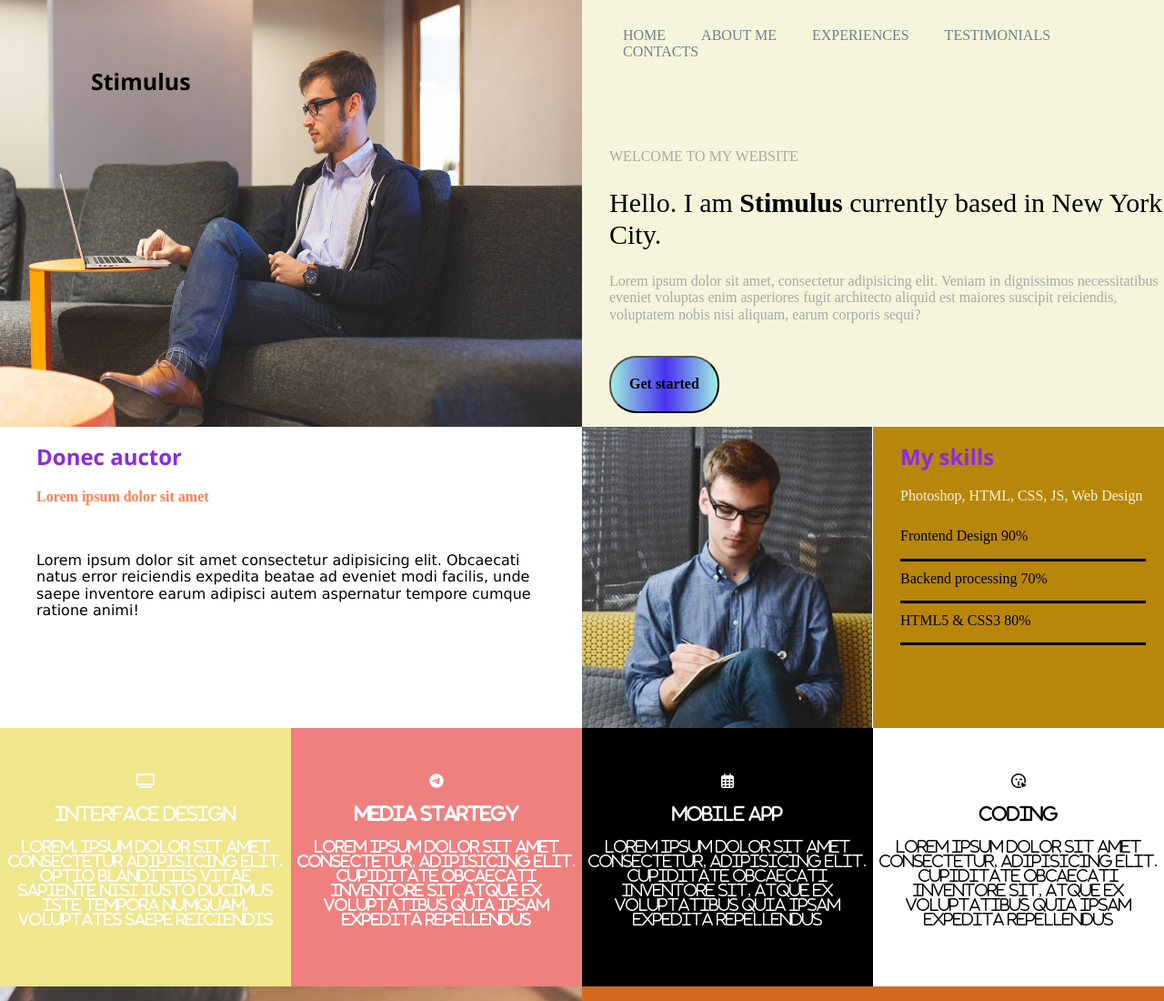
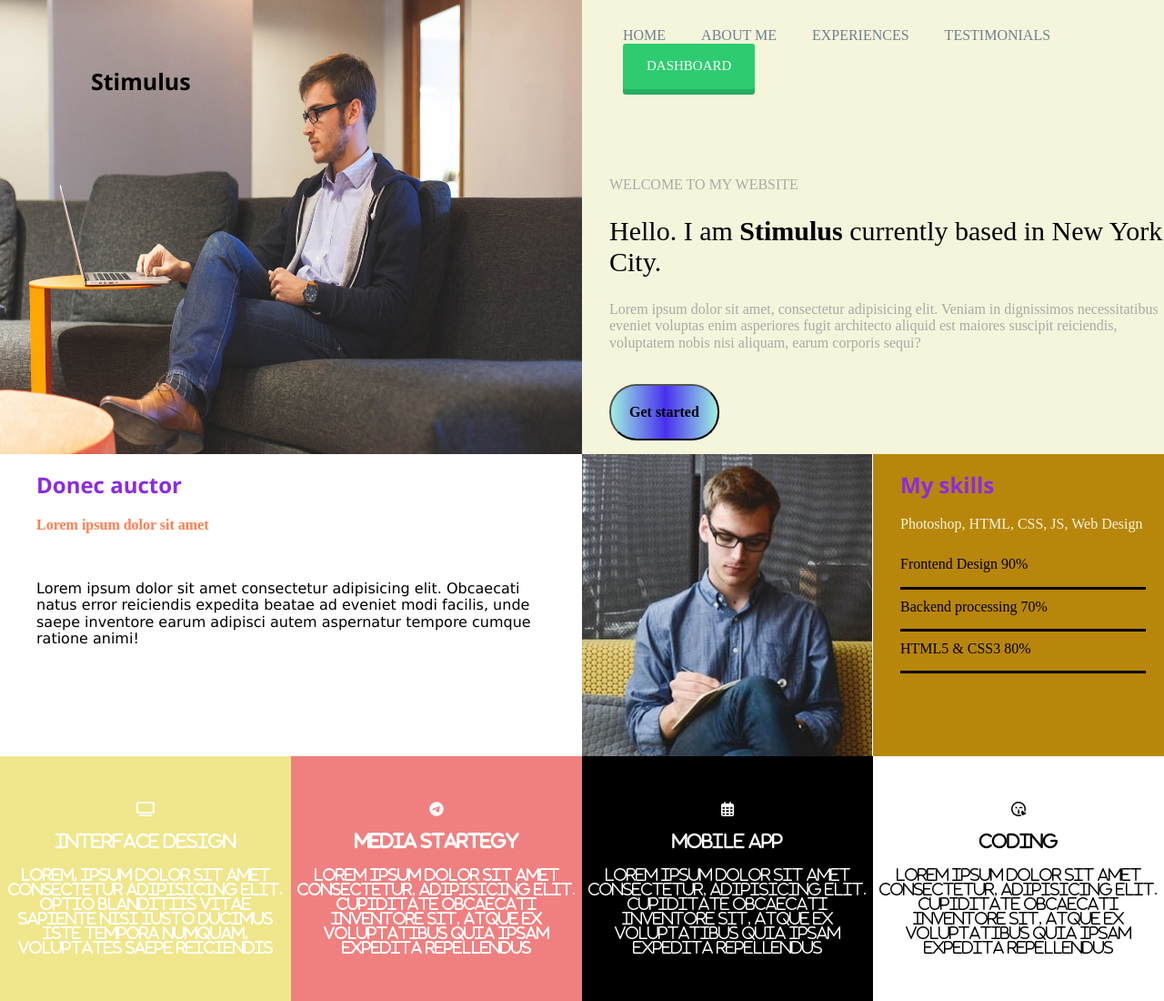
Before and after one commit to MariaTrofimovaTrial/project-1, a plain HTML site: page grid.html in a window 1280 px wide. Shown: the top 1100 px of the page at 91% size. Drawn offline with nearby package versions, Linux system fonts and the light colour scheme.

Commit message:
feature/add dashboard link

```diff
--- a/grid.html
+++ b/grid.html
@@ -42,7 +42,7 @@
             <a href="#">Testimonials</a>
           </li>
           <li class="header-right-navbar-item">
-            <a href="#">Contacts</a>
+            <a class="dashboard-item" href="./">Dashboard</a>
           </li>
         </ul>
         <p class="header-right-intro">Welcome to my website</p>
--- a/styles/grid.css
+++ b/styles/grid.css
@@ -59,6 +59,17 @@ a {
   padding-right: 20px;
   padding-left: 15px;
   text-transform: uppercase;
+}
+
+.dashboard-item {
+  font-size: 15px;
+	color: #fafafa;
+	padding: 16px 26px;
+	display: inline-block;
+	text-decoration: none;
+	border-radius: 3px;
+	box-shadow: 0px 6px #27ae60;
+	background: #2ecc71;
 }
 
 .header-right-intro {
--- a/styles/style.css
+++ b/styles/style.css
@@ -114,7 +114,6 @@ body {
     #9eefe1 100%
   );
 }
-
 
 .skills,
 .sections,
```
Also changed, not shown: dashboard.html (added, +14 -0 lines), styles/dashboard.css (added).
